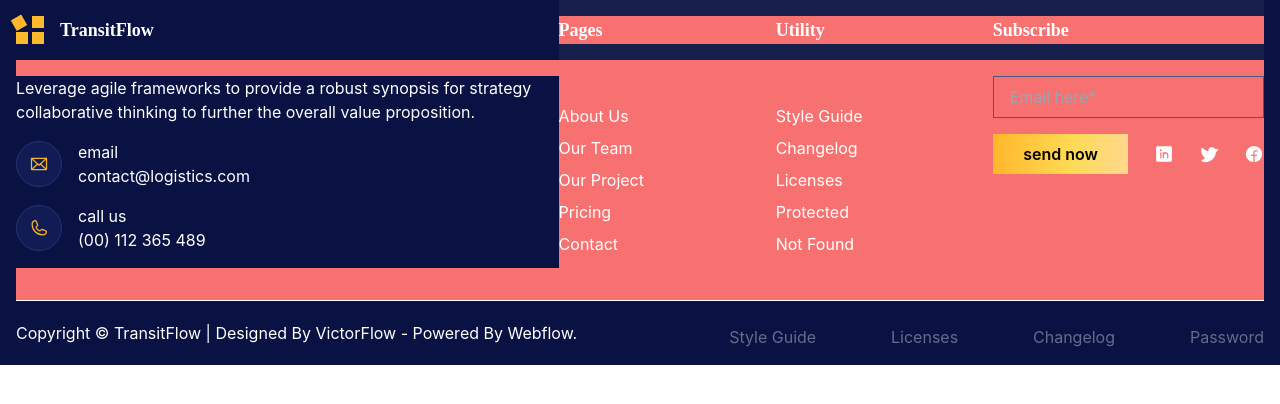
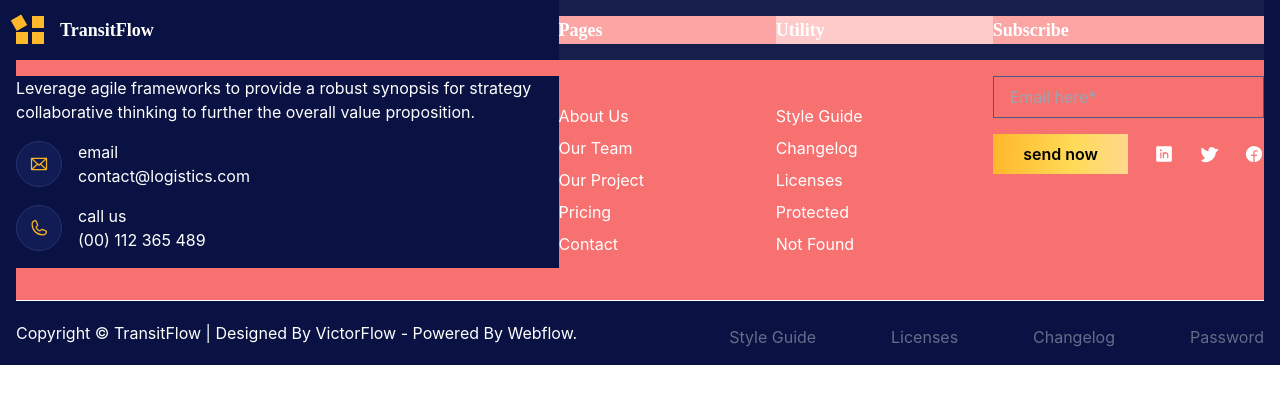
Before and after one commit to smartcollins/logistics, a React (Create React App) app: page / in a window 1280 px wide. Shown: the top 404 px of the page. Built offline with nearby package versions, Linux system fonts and the light colour scheme.

Commit message:
still modifying Footer

```diff
--- a/src/component/Footer.jsx
+++ b/src/component/Footer.jsx
@@ -125,11 +125,13 @@ const Footer = () => {
         <div style={{ backgroundColor: color.blueBg }} className=' capitalize text-white'>
             <div className='px-4'>
 
-                <div className=' bg-white/5 lg:flex items-center justify-between font-[Rubik] font-semibold text-lg'>
-                    <div style={{ backgroundColor: color.blueBg }} className="w-full"><Logo /></div>
-                    <p className='bg-red-400 w-2/5'>Pages</p>
-                    <p className='bg-red-400 w-2/5'>Utility</p>
-                    <p className='bg-red-400 w-2/4'>Subscribe</p>
+                {/* <div className=' bg-white/5 lg:flex items-center justify-between font-[Rubik] font-semibold text-lg grid grid-cols-4 content-between bg-blue-200'> */}
+                <div className=' bg-white/5 lg:flex items-center justify-between font-[Rubik] font-semibold text-lg bg-blue-200 flex flex-wrap lg:flex-nowrap'>
+                    {/* <div style={{ backgroundColor: color.blueBg }} className="w-full col-span-4"><Logo /></div> */}
+                    <div style={{ backgroundColor: color.blueBg }} className="w-full flex-none lg:flex-auto"><Logo /></div>
+                    <p className='lg:w-2/5 bg-red-300'>Pages</p>
+                    <p className='lg:w-2/5 bg-red-200'>Utility</p>
+                    <p className='lg:w-2/4 bg-red-300'>Subscribe</p>
                 </div>
                 <div className='lg:flex items-start justify-between py-4 bg-red-400'>
                     <div style={{ backgroundColor: color.blueBg }} className=' w-full normal-case mb-4'>
```
